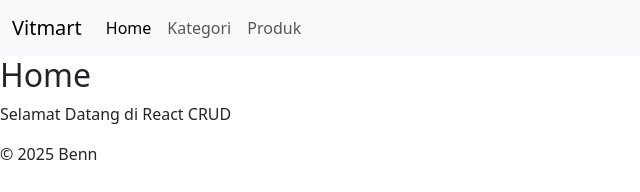
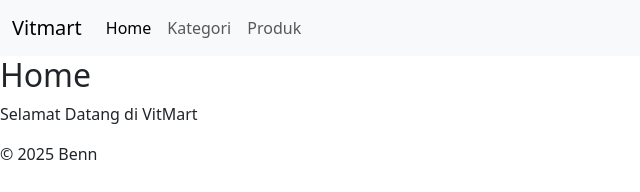
Before and after one commit to OhMyBenn/Tugas2_PW2_IF3B_2428250004, a React (Vite) app in the folder Tugas2/: page / in a window 1280 px wide. Shown: the top 192 px of the page, without its empty margins (0-640 px from the left). Built offline with nearby package versions, Linux system fonts and the light colour scheme.

Commit message:
Update Home.jsx

```diff
--- a/Tugas2/src/components/Home.jsx
+++ b/Tugas2/src/components/Home.jsx
@@ -2,7 +2,7 @@ export default function Home() {
     return (
         <div>
             <h2>Home</h2>
-            <p>Selamat Datang di React CRUD</p>
+            <p>Selamat Datang di VitMart</p>
         </div>
     );
 }
```
